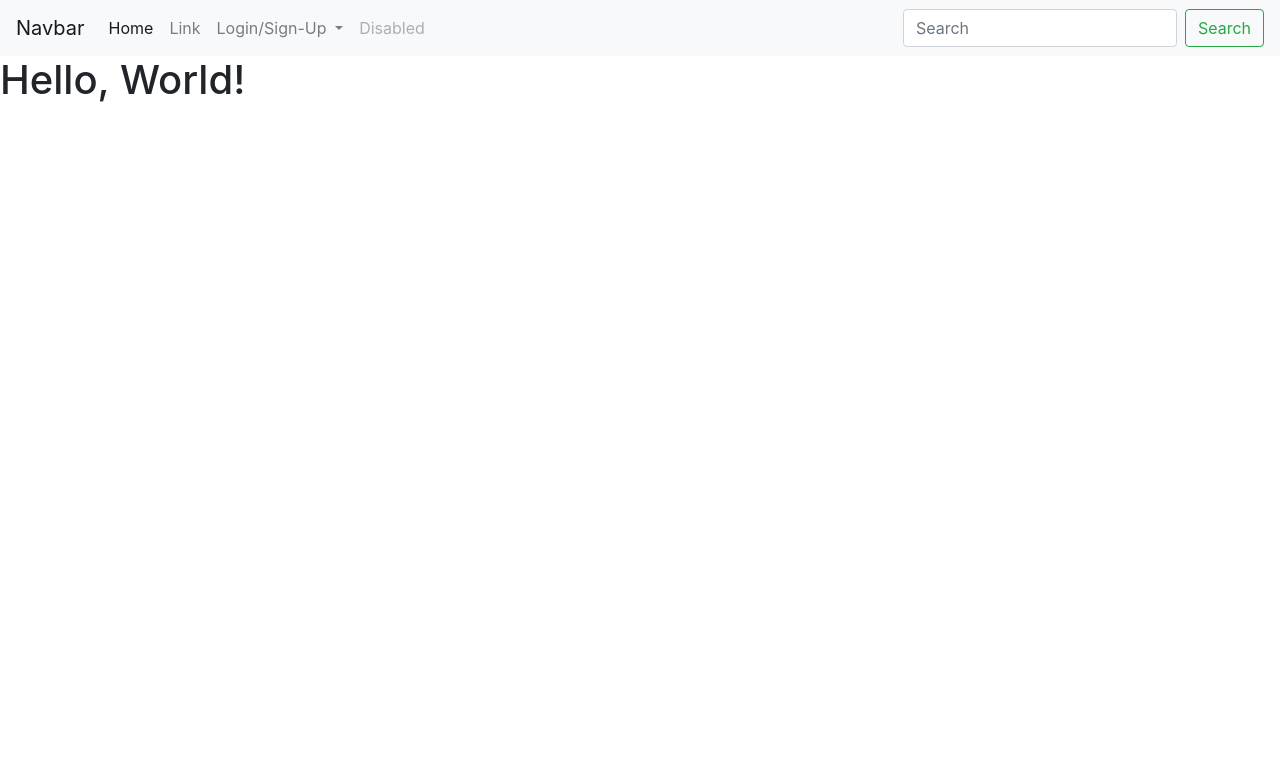
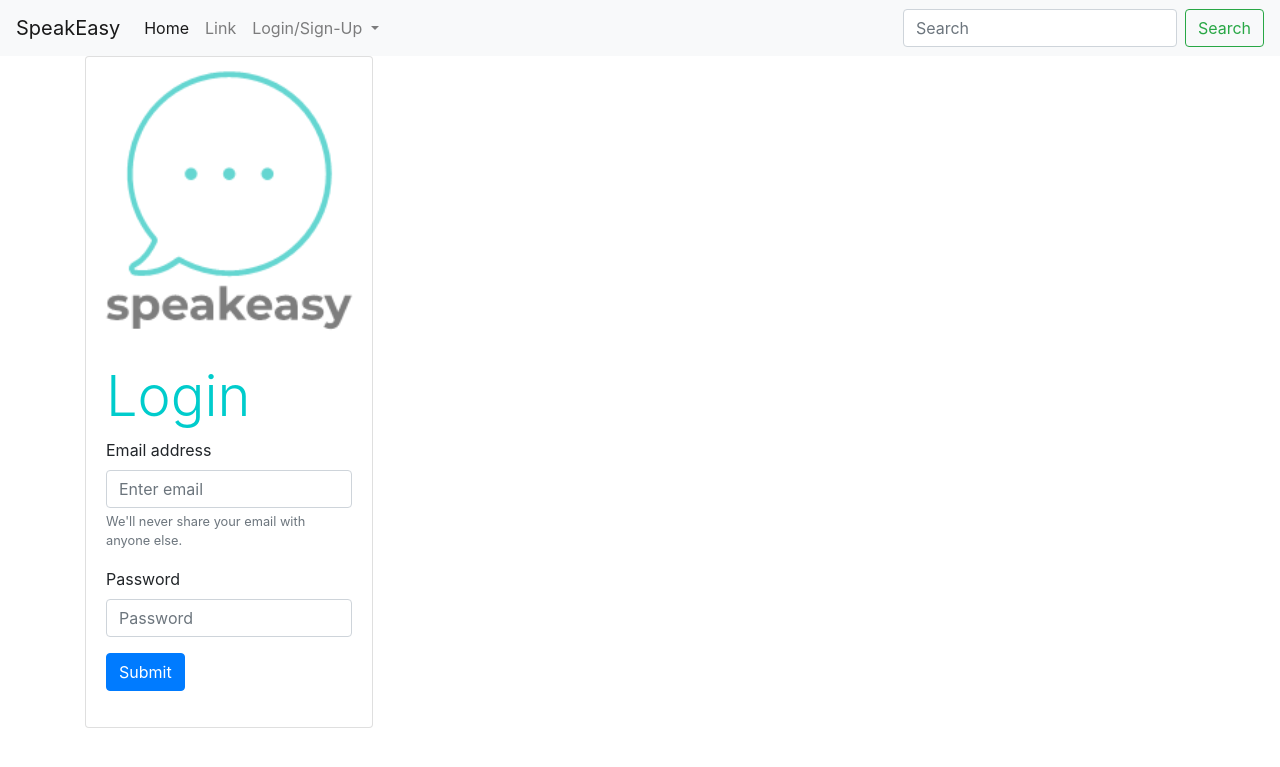
Before and after one commit to KamaronB/SpeakEZ, a Django app: page / in a window 1280 px wide. Shown: the top 767 px of the page. Run offline with Django 3.2, Linux system fonts and the light colour scheme; some libraries are stand-ins or nearby versions.

Commit message:
working on Login

```diff
--- a/Login/templates/Login.html
+++ b/Login/templates/Login.html
@@ -1,5 +1,30 @@
 {% extends "base.html" %}
 
 {% block page_content %}
-<h1>Hello, World!</h1>
+<div class="container">
+  <div class="row">
+    <div class="col align-self-center">
+<div class="card" style="width: 18rem;">
+  {%load static%}
+  <img src="{% static "images/8954012d-cf62-4ff2-a24e-bfcb212f6282.png" %}" class="card-img-top" alt="logo">
+  <div class="card-body">
+    <h5 class="display-4" style="color:00CCCC;">Login</h5>
+    <form>
+  <div class="form-group">
+    <label for="exampleInputEmail1">Email address</label>
+    <input type="email" class="form-control" id="exampleInputEmail1" aria-describedby="emailHelp" placeholder="Enter email">
+    <small id="emailHelp" class="form-text text-muted">We'll never share your email with anyone else.</small>
+  </div>
+  <div class="form-group">
+    <label for="exampleInputPassword1">Password</label>
+    <input type="password" class="form-control" id="exampleInputPassword1" placeholder="Password">
+  </div>
+  <button type="submit" class="btn btn-primary">Submit</button>
+</form>
+
+  </div>
+</div>
+</div>
+</div>
+</div>
 {% endblock %}
--- a/speakeasy/settings.py
+++ b/speakeasy/settings.py
@@ -127,3 +127,7 @@ USE_TZ = True
 # https://docs.djangoproject.com/en/2.2/howto/static-files/
 
 STATIC_URL = '/static/'
+STATICFILES_DIRS = [
+    os.path.join(BASE_DIR, "static"),
+
+]
--- a/speakeasy/templates/base.html
+++ b/speakeasy/templates/base.html
@@ -1,6 +1,6 @@
 <link rel="stylesheet" href="https://stackpath.bootstrapcdn.com/bootstrap/4.1.3/css/bootstrap.min.css" integrity="sha384-MCw98/SFnGE8fJT3GXwEOngsV7Zt27NXFoaoApmYm81iuXoPkFOJwJ8ERdknLPMO" crossorigin="anonymous">
 <nav class="navbar navbar-expand-lg navbar-light bg-light" style="background-color: #0C29E6;">
-  <a class="navbar-brand" href="#">Navbar</a>
+  <a class="navbar-brand" href="#">SpeakEasy</a>
    <button class="navbar-toggler" type="button" data-toggle="collapse" data-target="#navbarSupportedContent" aria-controls="navbarSupportedContent" aria-expanded="false" aria-label="Toggle navigation">
      <span class="navbar-toggler-icon"></span>
    </button>
@@ -24,9 +24,7 @@
            <a class="dropdown-item" href="#">Logout</a>
          </div>
        </li>
-       <li class="nav-item">
-         <a class="nav-link disabled" href="#" tabindex="-1" aria-disabled="true">Disabled</a>
-       </li>
+
      </ul>
      <form class="form-inline my-2 my-lg-0">
        <input class="form-control mr-sm-2" type="search" placeholder="Search" aria-label="Search">
```
Also changed, not shown: static/images/8954012d-cf62-4ff2-a24e-bfcb212f6282.png (added).
